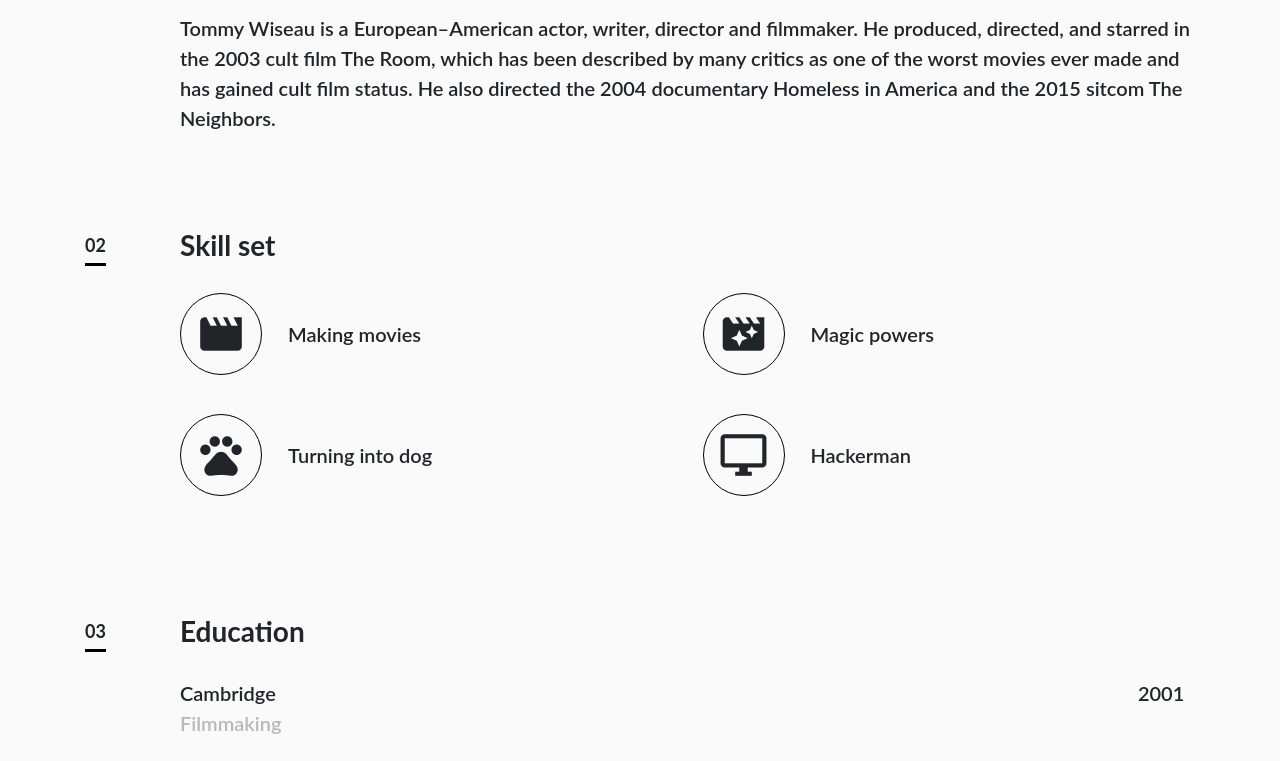
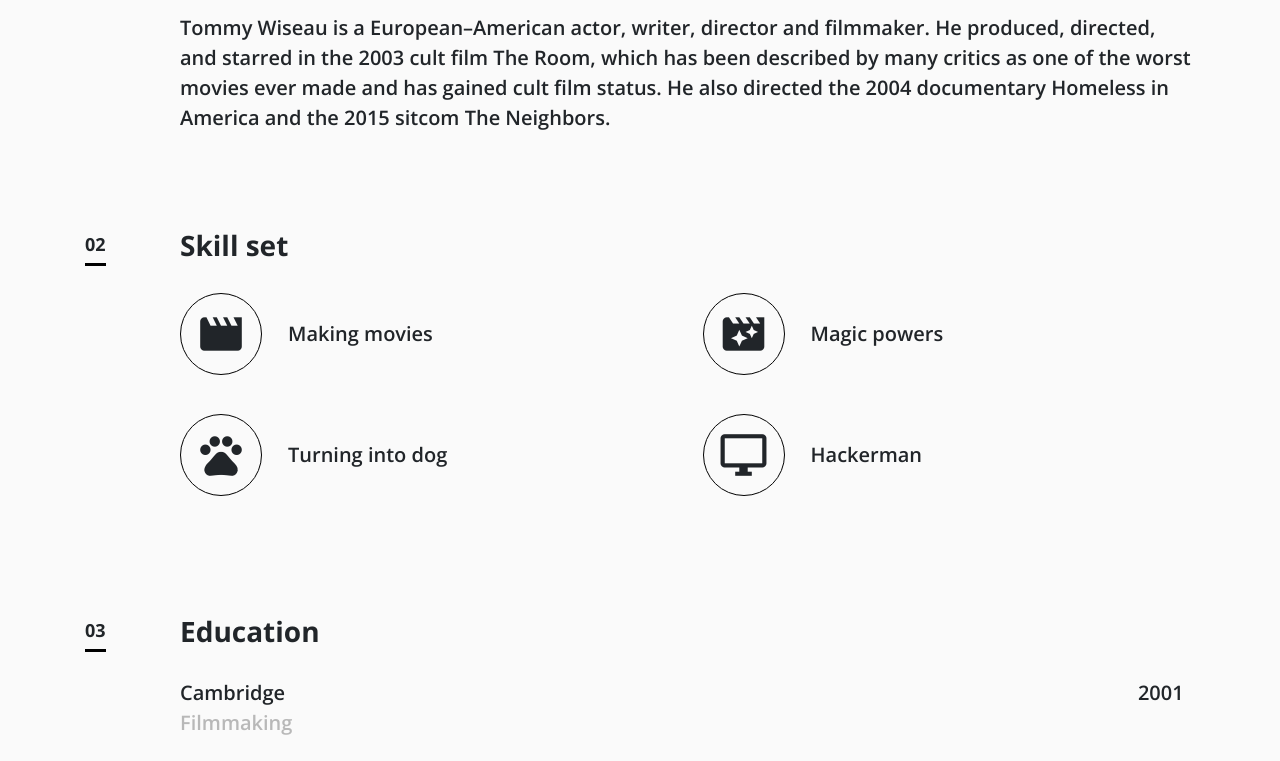
Before and after one commit to zheniaslius/homepage, a plain HTML site: page index.html in a window 1280 px wide. Shown: the part 337-1098 px from the top of the page. Drawn offline with nearby package versions, Linux system fonts and the light colour scheme.

Commit message:
change font family

```diff
--- a/styles.css
+++ b/styles.css
@@ -1,6 +1,6 @@
 body {
     padding-top: 80px;
-    font-family: 'Lato', sans-serif;
+    font-family: 'Open Sans', sans-serif;
     font-size: 20px;
     font-weight: 600;
     background-color: #fafafa;
```
